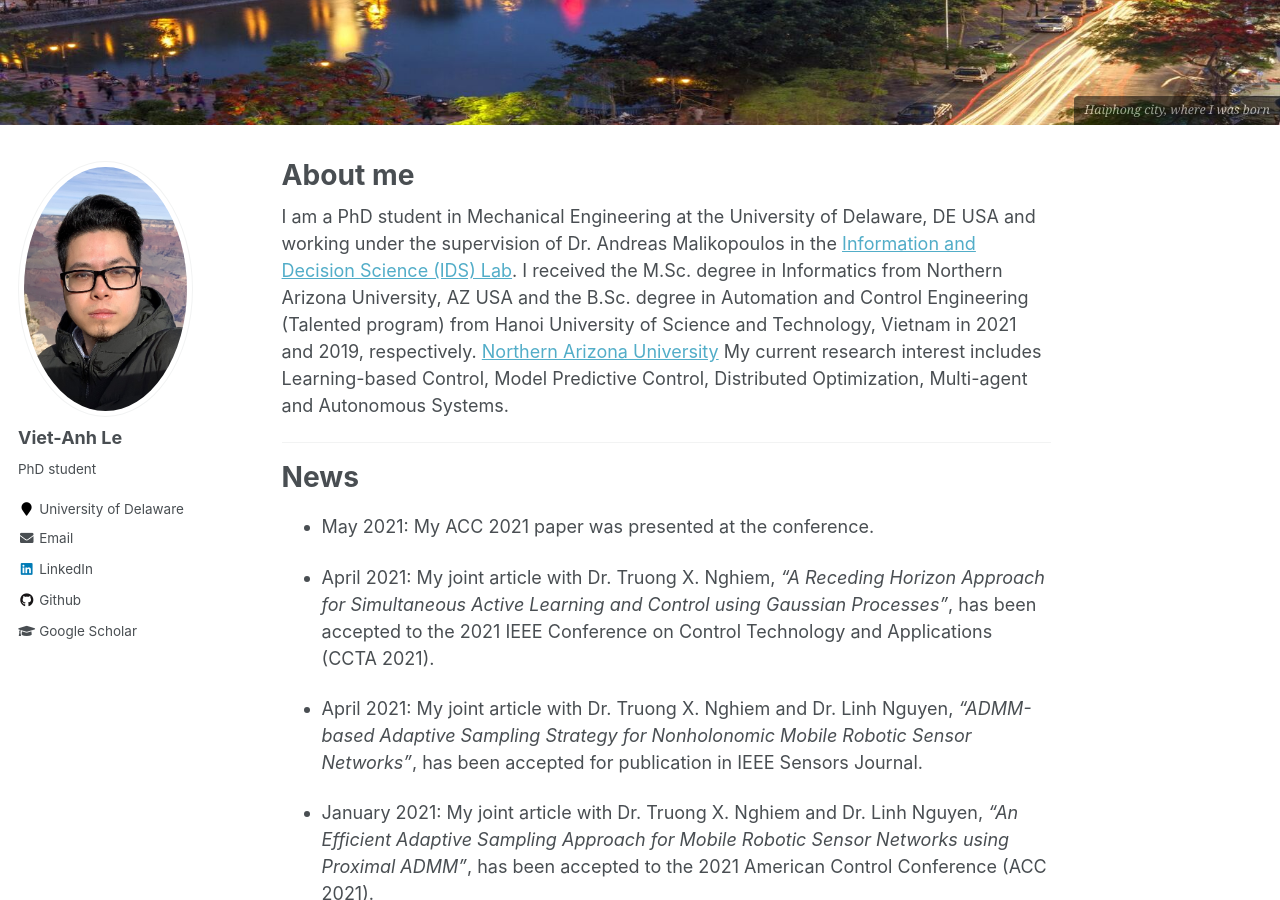
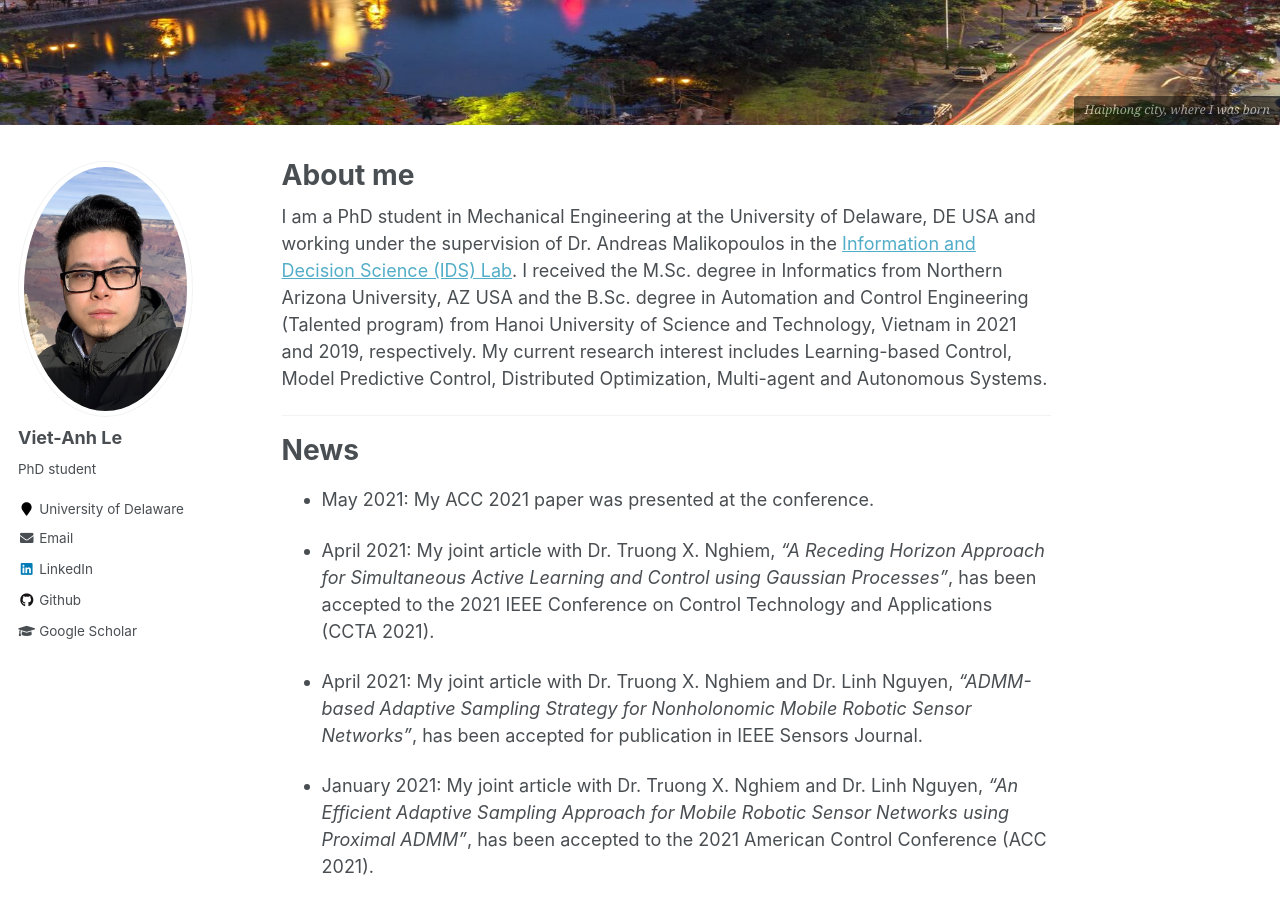
Before and after one commit to vietanhle0101/vietanhle0101.github.io, a Jekyll site: the page built from _pages/about.md, in a window 1280 px wide and 900 px high, scrolled down 344 px. Built offline with Jekyll 4.4.1, drawn with Linux system fonts in a browser that asks for light colours.

Commit message:
minor thing

```diff
--- a/_pages/about.md
+++ b/_pages/about.md
@@ -12,7 +12,7 @@ redirect_from:
 ---
 
 I am a PhD student in Mechanical Engineering at the University of Delaware, DE USA and working under the supervision of Dr. Andreas Malikopoulos in the [Information and Decision Science (IDS) Lab](https://sites.udel.edu/ids-lab/people/).
-I received the M.Sc. degree in Informatics from Northern Arizona University, AZ USA and the B.Sc. degree in Automation and Control Engineering (Talented program) from Hanoi University of Science and Technology, Vietnam in 2021 and 2019, respectively. [Northern Arizona University](http://nau.edu/){:target="_blank"}
+I received the M.Sc. degree in Informatics from Northern Arizona University, AZ USA and the B.Sc. degree in Automation and Control Engineering (Talented program) from Hanoi University of Science and Technology, Vietnam in 2021 and 2019, respectively.
 My current research interest includes Learning-based Control, Model Predictive Control, Distributed Optimization, Multi-agent and Autonomous Systems.
 <!-- I am a Student Member of the IEEE and the IEEE Control System Society. -->
 
```
